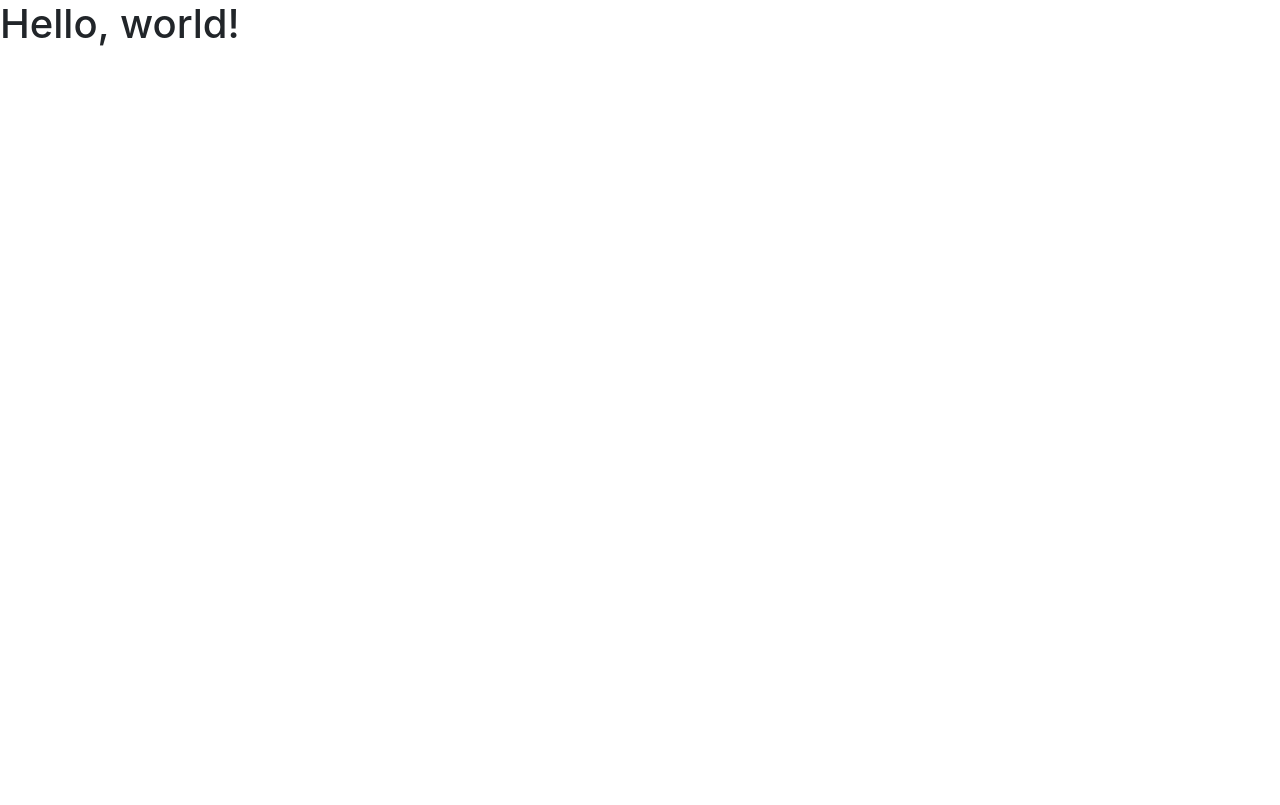
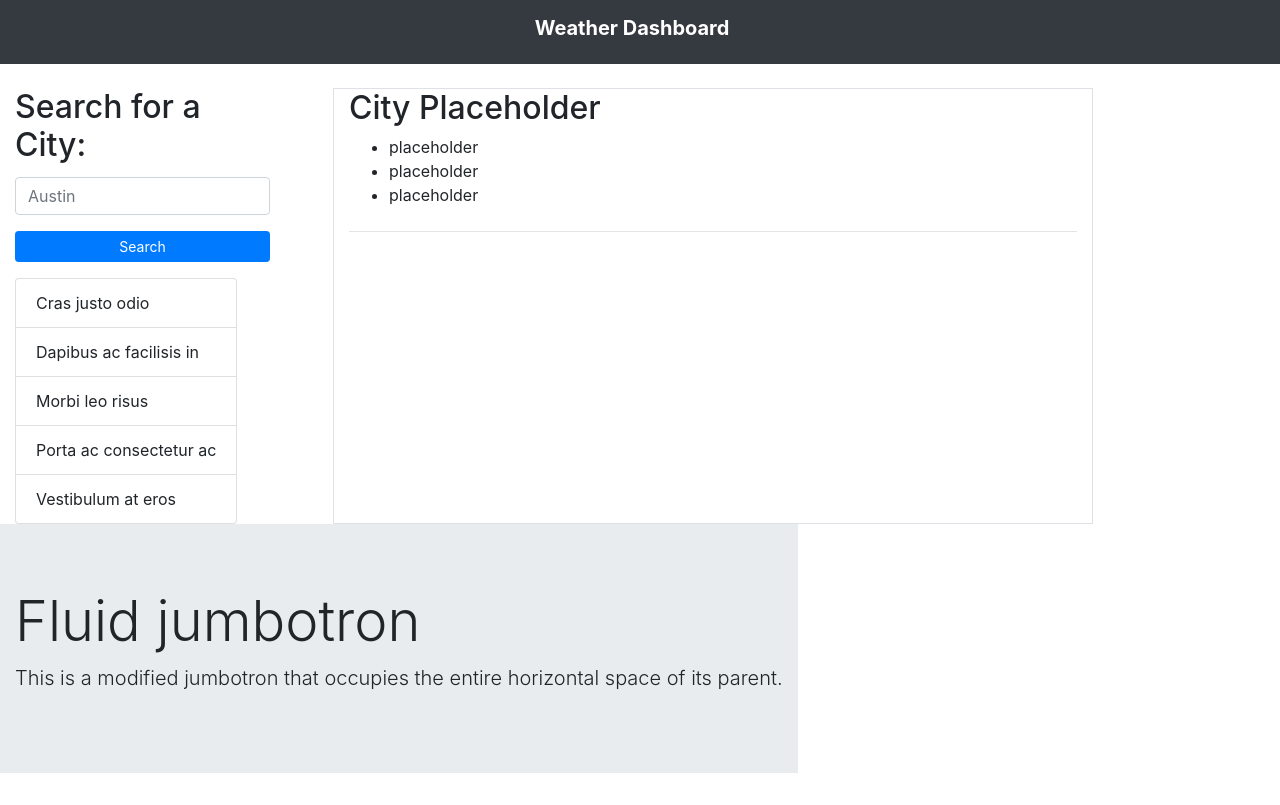
Before and after one commit to saebr/ServerAPI_WeatherDashboard, a plain HTML site: page index.html in a window 1280 px wide. Drawn offline with nearby package versions, Linux system fonts and the light colour scheme.

Commit message:
Started styling page

```diff
--- a/index.html
+++ b/index.html
@@ -8,14 +8,57 @@
     <!-- Bootstrap CSS -->
     <link rel="stylesheet" href="https://cdn.jsdelivr.net/npm/bootstrap@4.5.3/dist/css/bootstrap.min.css" integrity="sha384-TX8t27EcRE3e/ihU7zmQxVncDAy5uIKz4rEkgIXeMed4M0jlfIDPvg6uqKI2xXr2" crossorigin="anonymous">
 
-    <title>Hello, world!</title>
+    <title>Weather Dashboard</title>
   </head>
   <body>
-    <h1>Hello, world!</h1>
+    <nav class="navbar navbar-light bg-dark justify-content-center">
+      <span class="navbar-brand mb-2 h3 font-weight-bold text-white">Weather Dashboard</span>
+    </nav>
+    <!-- Search box and history -->
 
-    <!-- Optional JavaScript; choose one of the two! -->
+      <div class="container m-0 mt-4">
 
-    <!-- Option 1: jQuery and Bootstrap Bundle (includes Popper) -->
+        <div class="row">
+          <div class="col-3">
+            <h2>Search for a City:</h2>
+            <form class="form-inline">
+              <label class="sr-only" for="inlineFormInputName2">Name</label>
+              <input class="form-control mt-1 mb-3 col-md" type="text" placeholder="Austin">
+              <button type="button" class="btn btn-primary btn-sm btn-block">Search</button>
+              <ul class="list-group mt-3 ">
+                <li class="list-group-item">Cras justo odio</li>
+                <li class="list-group-item">Dapibus ac facilisis in</li>
+                <li class="list-group-item">Morbi leo risus</li>
+                <li class="list-group-item">Porta ac consectetur ac</li>
+                <li class="list-group-item">Vestibulum at eros</li>
+              </ul>
+            </form>
+
+
+
+          </div>
+          <div class="col-8 border ml-5">
+            <h2 class="">City Placeholder</h2>
+            <ul>
+              <li>placeholder</li>
+              <li>placeholder</li>
+              <li>placeholder</li>
+            </ul>
+            <hr class="my-4">
+
+          </div>
+
+          <div class="jumbotron jumbotron-fluid flex">
+            <div class="container">
+              <h1 class="display-4">Fluid jumbotron</h1>
+              <p class="lead">This is a modified jumbotron that occupies the entire horizontal space of its parent.</p>
+            </div>
+          </div>
+        </div>
+
+
+
+
     <script src="https://code.jquery.com/jquery-3.5.1.slim.min.js" integrity="sha384-DfXdz2htPH0lsSSs5nCTpuj/zy4C+OGpamoFVy38MVBnE+IbbVYUew+OrCXaRkfj" crossorigin="anonymous"></script>
     <script src="https://cdn.jsdelivr.net/npm/bootstrap@4.5.3/dist/js/bootstrap.bundle.min.js" integrity="sha384-ho+j7jyWK8fNQe+A12Hb8AhRq26LrZ/JpcUGGOn+Y7RsweNrtN/tE3MoK7ZeZDyx" crossorigin="anonymous"></script>
   </body>
```
